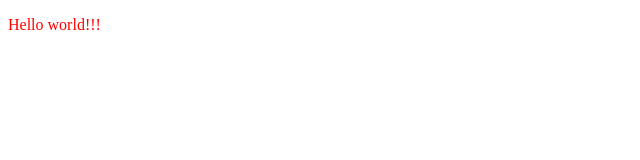
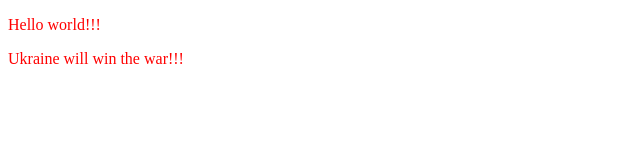
Before and after one commit to IvanImen/js-course-lesson1, a plain HTML site: page index.html in a window 1280 px wide. Shown: the whole page, without its empty margins (0-640 px from the left). Drawn offline with Linux system fonts and the light colour scheme.

Commit message:
Update index2.html

```diff
--- a/index.html
+++ b/index.html
@@ -8,5 +8,6 @@
   </head>
   <body>
     <p>Hello world!!!</p>
+    <p>Ukraine will win the war!!!</p>
   </body>
 </html>
```
